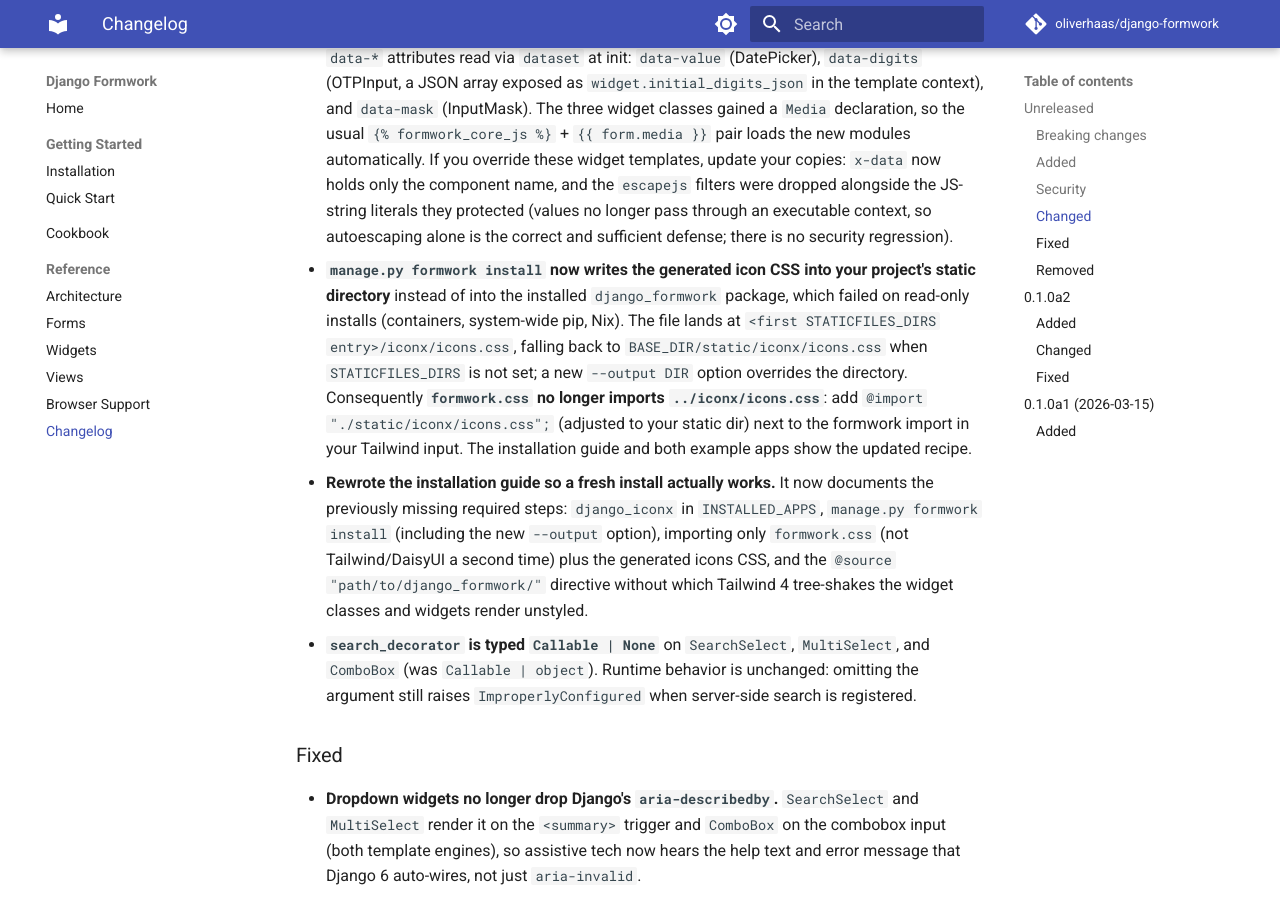
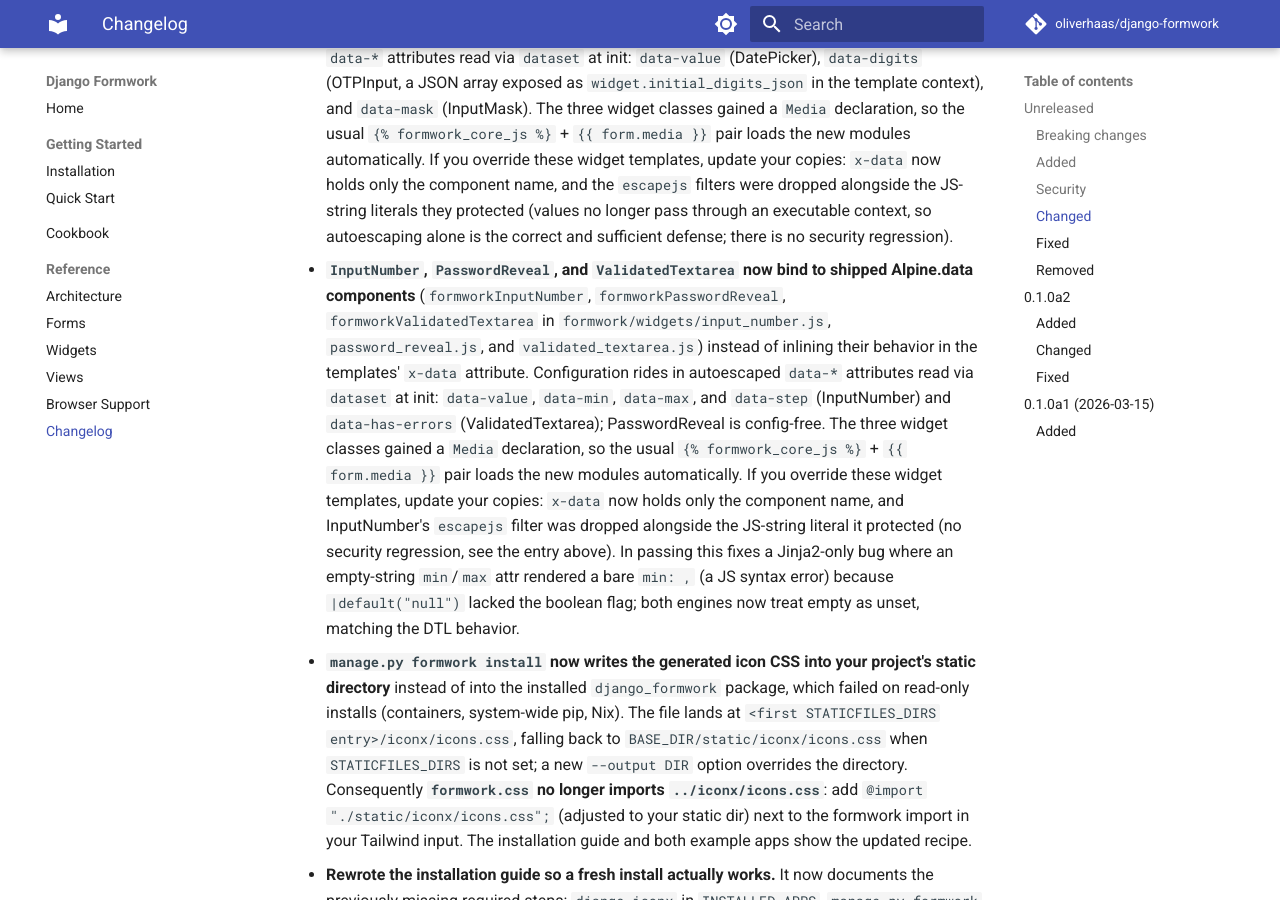
Before and after one commit to oliverhaas/django-formwork, an MkDocs documentation site: the page built from docs/reference/changelog.md, in a window 1280 px wide and 900 px high, scrolled down 1701 px. Built offline with MkDocs 1.6.1 and Material for MkDocs 9.7.7, drawn with Linux system fonts in a browser that asks for light colours; comment, search, counter and statistics services are not loaded; the version menu is left out.

Commit message:
refactor(widgets): extract input_number, password_reveal, validated_textarea to Alpine.data modules
Move the inline x-data behavior of InputNumber, PasswordReveal, and
ValidatedTextarea into shipped ES modules (formworkInputNumber,
formworkPasswordReveal, formworkValidatedTextarea) registered via
Alpine.data, mirroring the search_select pattern. Templates now bind
x-data to the component name and pass configuration through autoescaped
data-* attributes (data-value/min/max/step, data-has-errors) read from
dataset at init. The widget classes gained Media declarations so
form.media loads the modules; InputNumber's escapejs was dropped with
the JS-string literal it protected, and the Jinja2-only empty min/max
syntax error (missing default boolean flag) is fixed by the unified
empty-means-unset data-* encoding. Security regression tests keep their
hostile payloads and now assert lossless data-attribute round-trips;
InputNumber gained e2e smoke tests on /new-widgets/ covering stepping,
min clamping, and the 0.1-step rounding regression (suite baselined
green against the inline implementation before the extraction).

```diff
--- a/django_formwork/static/formwork/formwork.js
+++ b/django_formwork/static/formwork/formwork.js
@@ -34,4 +34,7 @@
 import "./widgets/combo_box.js";
 import "./widgets/date_picker.js";
 import "./widgets/input_mask.js";
+import "./widgets/input_number.js";
 import "./widgets/otp_input.js";
+import "./widgets/password_reveal.js";
+import "./widgets/validated_textarea.js";
--- /dev/null
+++ b/django_formwork/static/formwork/widgets/input_number.js
@@ -0,0 +1,43 @@
+// Alpine.data component for the formwork InputNumber widget.
+// Loaded as an ES module via Media.js or imported by formwork.js.
+
+document.addEventListener("alpine:init", () => {
+  Alpine.data("formworkInputNumber", () => ({
+    val: "",
+    min: null,
+    max: null,
+    step: 1,
+
+    init() {
+      const el = this.$el;
+      this.val = el.dataset.value || "";
+      this.min = el.dataset.min === "" ? null : Number(el.dataset.min);
+      this.max = el.dataset.max === "" ? null : Number(el.dataset.max);
+      this.step = Number(el.dataset.step || "1");
+    },
+
+    _num() {
+      const n = Number(this.val);
+      return Number.isFinite(n) ? n : 0;
+    },
+    _round(v) {
+      const d = (String(this.step).split(".")[1] || "").length;
+      const f = 10 ** d;
+      return Math.round(v * f) / f;
+    },
+    dec() {
+      const v = this._round(this._num() - this.step);
+      this.val = this.min !== null && v < this.min ? this.min : v;
+      this.sync();
+    },
+    inc() {
+      const v = this._round(this._num() + this.step);
+      this.val = this.max !== null && v > this.max ? this.max : v;
+      this.sync();
+    },
+    sync() {
+      this.$refs.input.value = this.val;
+      this.$refs.input.dispatchEvent(new Event("input", { bubbles: true }));
+    },
+  }));
+});
--- /dev/null
+++ b/django_formwork/static/formwork/widgets/password_reveal.js
@@ -0,0 +1,8 @@
+// Alpine.data component for the formwork PasswordReveal widget.
+// Loaded as an ES module via Media.js or imported by formwork.js.
+
+document.addEventListener("alpine:init", () => {
+  Alpine.data("formworkPasswordReveal", () => ({
+    show: false,
+  }));
+});
--- /dev/null
+++ b/django_formwork/static/formwork/widgets/validated_textarea.js
@@ -0,0 +1,12 @@
+// Alpine.data component for the formwork ValidatedTextarea widget.
+// Loaded as an ES module via Media.js or imported by formwork.js.
+
+document.addEventListener("alpine:init", () => {
+  Alpine.data("formworkValidatedTextarea", () => ({
+    hasErrors: false,
+
+    init() {
+      this.hasErrors = this.$el.dataset.hasErrors === "true";
+    },
+  }));
+});
--- a/docs/reference/changelog.md
+++ b/docs/reference/changelog.md
@@ -67,6 +67,20 @@
   component name, and the `escapejs` filters were dropped alongside the JS-string literals
   they protected (values no longer pass through an executable context, so autoescaping alone
   is the correct and sufficient defense; there is no security regression).
+- **`InputNumber`, `PasswordReveal`, and `ValidatedTextarea` now bind to shipped Alpine.data
+  components** (`formworkInputNumber`, `formworkPasswordReveal`, `formworkValidatedTextarea`
+  in `formwork/widgets/input_number.js`, `password_reveal.js`, and `validated_textarea.js`)
+  instead of inlining their behavior in the templates' `x-data` attribute. Configuration
+  rides in autoescaped `data-*` attributes read via `dataset` at init: `data-value`,
+  `data-min`, `data-max`, and `data-step` (InputNumber) and `data-has-errors`
+  (ValidatedTextarea); PasswordReveal is config-free. The three widget classes gained a
+  `Media` declaration, so the usual `{% formwork_core_js %}` + `{{ form.media }}` pair loads
+  the new modules automatically. If you override these widget templates, update your copies:
+  `x-data` now holds only the component name, and InputNumber's `escapejs` filter was dropped
+  alongside the JS-string literal it protected (no security regression, see the entry above).
+  In passing this fixes a Jinja2-only bug where an empty-string `min`/`max` attr rendered a
+  bare `min: ,` (a JS syntax error) because `|default("null")` lacked the boolean flag; both
+  engines now treat empty as unset, matching the DTL behavior.
 - **`manage.py formwork install` now writes the generated icon CSS into your project's static
   directory** instead of into the installed `django_formwork` package, which failed on
   read-only installs (containers, system-wide pip, Nix). The file lands at
```
Also changed, not shown: 13 other files.
